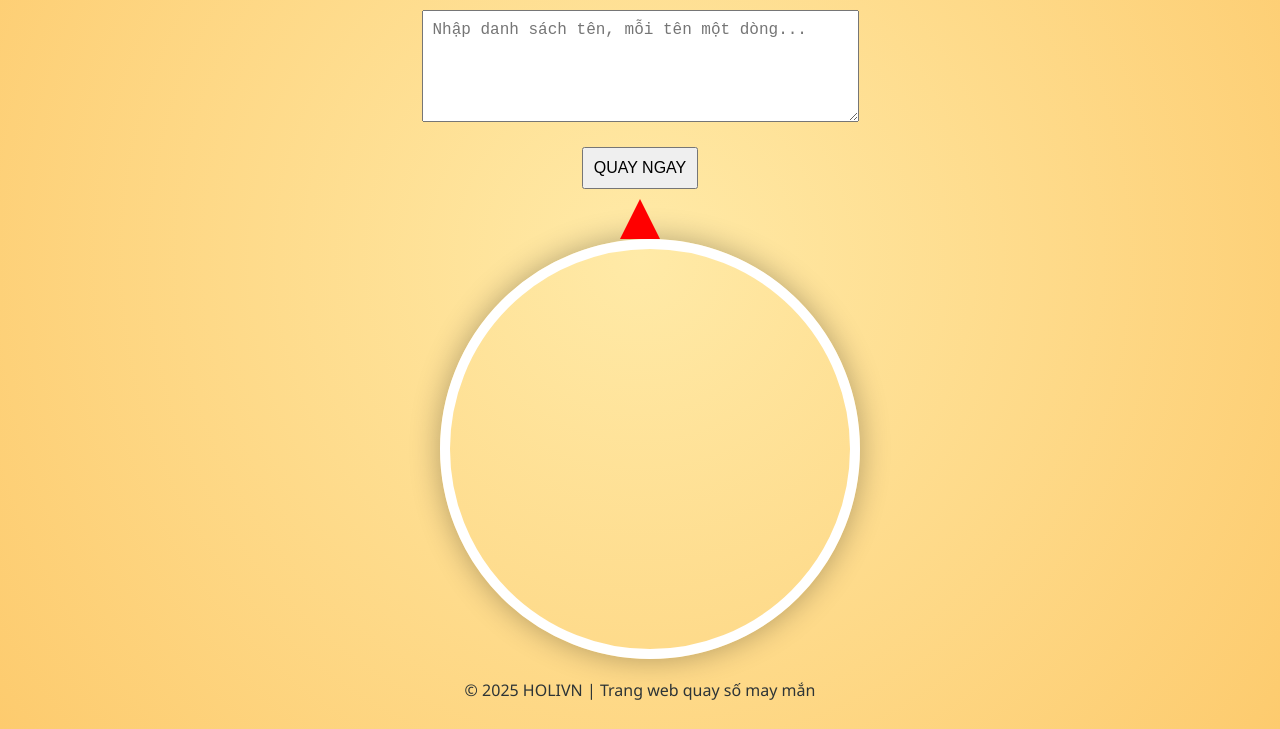
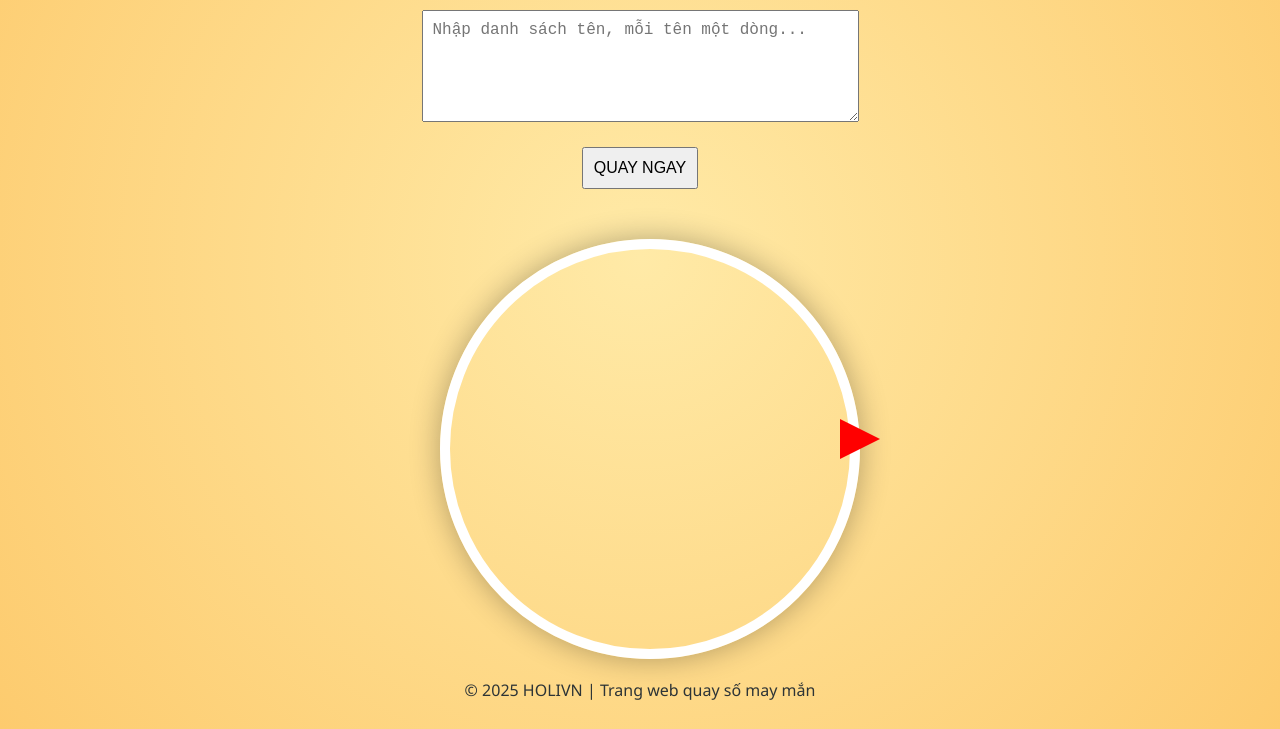
Before and after one commit to holivngame/quaysongaunhien-, a plain HTML site: page index.html in a window 1280 px wide. Shown: the part 214-943 px from the top of the page. Drawn offline with Linux system fonts and the light colour scheme.

Commit message:
Update style.css

```diff
--- a/style.css
+++ b/style.css
@@ -23,14 +23,15 @@ body {
 #pointer {
   width: 0;
   height: 0;
-  border-left: 20px solid transparent;
-  border-right: 20px solid transparent;
-  border-bottom: 40px solid red;
+  border-top: 20px solid transparent;
+  border-bottom: 20px solid transparent;
+  border-left: 40px solid red;
   position: absolute;
-  top: -40px;
-  left: 180px;
+  top: 180px;  /* căn giữa theo chiều cao vòng quay */
+  left: 400px; /* đặt ngay bên phải vòng quay 400px */
   z-index: 10;
 }
+
 
 #wheel {
   border: 10px solid #fff;
```
